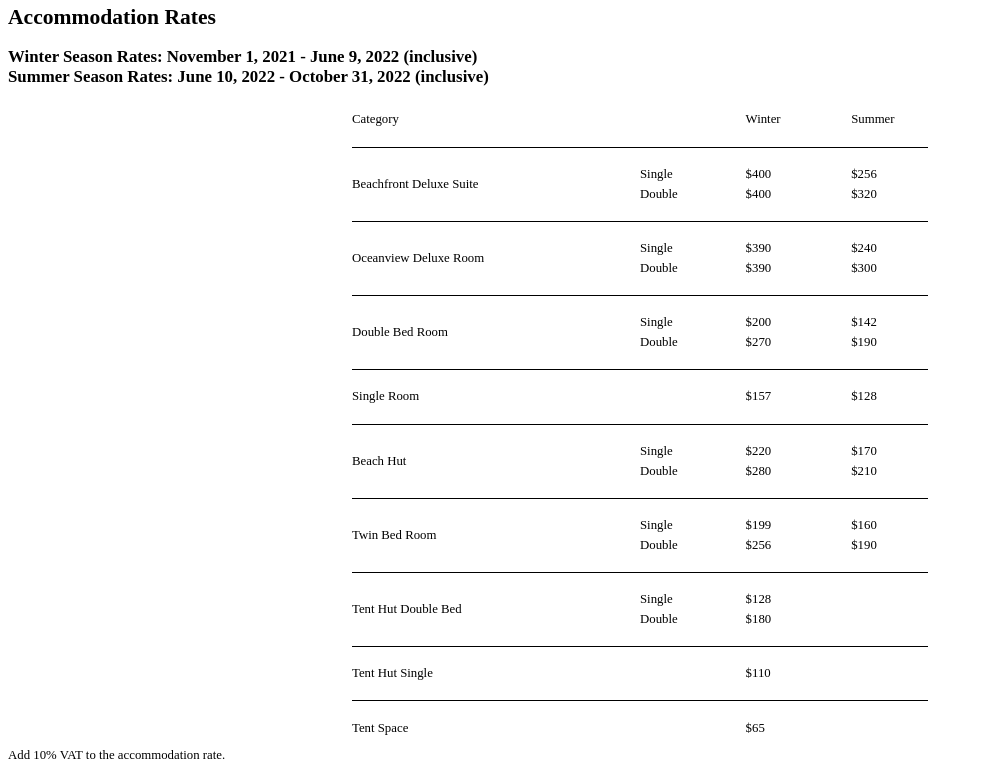
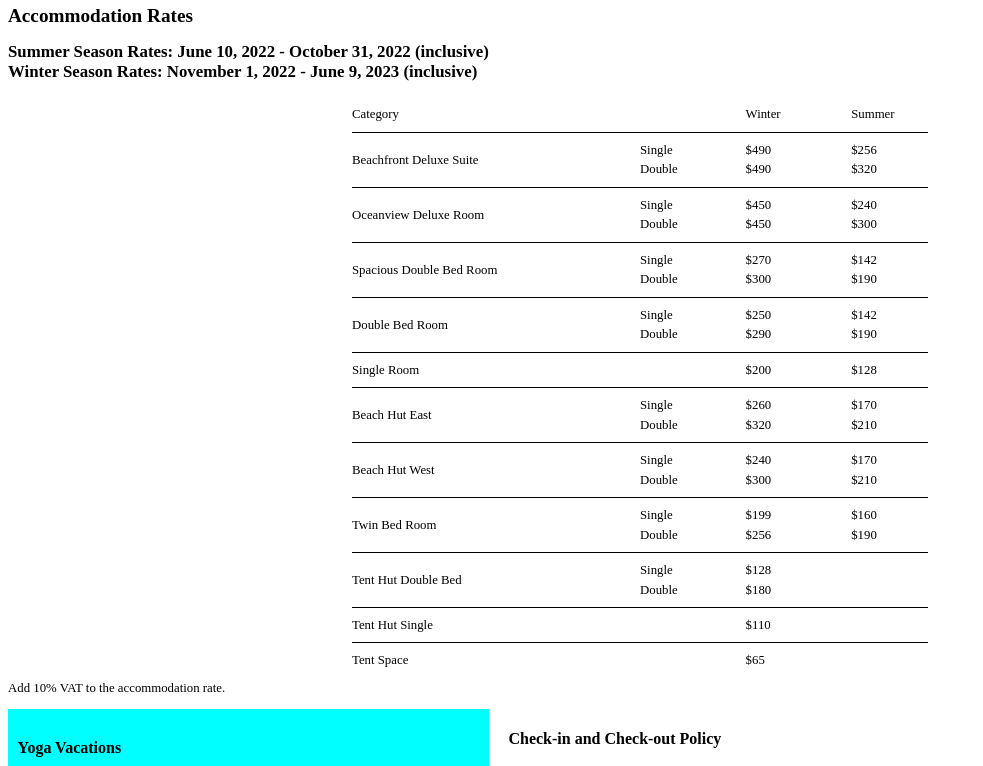
Before and after one commit to iswara108/in-room-documents, a website: page index.html in a window 1280 px wide. Shown: the part 187-953 px from the top of the page, without its empty margins (0-983 px from the left). Drawn offline with Linux system fonts and the light colour scheme; a web font is replaced by a local one.

Commit message:
update prices and styles for 2022-2023

```diff
--- a/index.html
+++ b/index.html
@@ -6,6 +6,16 @@
   header {
     font-family: 'Times New Roman', Times, serif;
     font-size: 0.9rem;
+  }
+
+  h1 {text-align: center;}
+
+  h2 {
+    font-size:1.2rem;
+  }
+
+  h3 {
+    margin-top: 0.1rem;
   }
 
   button#print {
@@ -67,12 +77,12 @@
     display:flex;
     flex-direction: column;
     align-items:center;
-    gap:.2in;
+    gap:.1in;
   }
 
   .price-table .row:not(:first-of-type) {
     border-top:1px solid;
-    padding-top:.2in;
+    padding-top:.1in;
   }
 
 
@@ -94,7 +104,11 @@
     <h1>Welcome to the Yoga Retreat</h1>
     <h2>Accommodation Rates</h2>
 
-    <h3>Winter Season Rates: November 1, 2021 - June 9, 2022 (inclusive)<br>Summer Season Rates: June 10, 2022 - October 31, 2022 (inclusive)</h3>
+    <h3>
+      Summer Season Rates: June 10, 2022 - October 31, 2022 (inclusive)
+      <br>
+      Winter Season Rates: November 1, 2022 - June 9, 2023 (inclusive)
+    </h3>
   </header>
   <main>
     <article class="prices">
@@ -111,10 +125,10 @@
           <div class="room-name">Beachfront Deluxe Suite</div>
           <div class="room-price">
             <div class="price-type">Single</div>
-            <div class="price-winter">$400</div>
+            <div class="price-winter">$490</div>
             <div class="price-summer">$256</div>
             <div class="price-type">Double</div>
-            <div class="price-winter">$400</div>
+            <div class="price-winter">$490</div>
             <div class="price-summer">$320</div>
           </div>
         </div>
@@ -122,21 +136,32 @@
           <div class="room-name">Oceanview Deluxe Room</div>
           <div class="room-price">
             <div class="price-type">Single</div>
-            <div class="price-winter">$390</div>
+            <div class="price-winter">$450</div>
             <div class="price-summer">$240</div>
             <div class="price-type">Double</div>
-            <div class="price-winter">$390</div>
+            <div class="price-winter">$450</div>
             <div class="price-summer">$300</div>
+          </div>
+        </div>
+        <div class="row">
+          <div class="room-name">Spacious Double Bed Room</div>
+          <div class="room-price">
+            <div class="price-type">Single</div>
+            <div class="price-winter">$270</div>
+            <div class="price-summer">$142</div>
+            <div class="price-type">Double</div>
+            <div class="price-winter">$300</div>
+            <div class="price-summer">$190</div>
           </div>
         </div>
         <div class="row">
           <div class="room-name">Double Bed Room</div>
           <div class="room-price">
             <div class="price-type">Single</div>
-            <div class="price-winter">$200</div>
+            <div class="price-winter">$250</div>
             <div class="price-summer">$142</div>
             <div class="price-type">Double</div>
-            <div class="price-winter">$270</div>
+            <div class="price-winter">$290</div>
             <div class="price-summer">$190</div>
           </div>
         </div>
@@ -144,18 +169,29 @@
           <div class="room-name">Single Room</div>
           <div class="room-price">
             <div class="price-type"></div>
-            <div class="price-winter">$157</div>
+            <div class="price-winter">$200</div>
             <div class="price-summer">$128</div>
           </div>
         </div>
         <div class="row">
-          <div class="room-name">Beach Hut</div>
+          <div class="room-name">Beach Hut East</div>
           <div class="room-price">
             <div class="price-type">Single</div>
-            <div class="price-winter">$220</div>
+            <div class="price-winter">$260</div>
             <div class="price-summer">$170</div>
             <div class="price-type">Double</div>
-            <div class="price-winter">$280</div>
+            <div class="price-winter">$320</div>
+            <div class="price-summer">$210</div>
+          </div>
+        </div>
+        <div class="row">
+          <div class="room-name">Beach Hut West</div>
+          <div class="room-price">
+            <div class="price-type">Single</div>
+            <div class="price-winter">$240</div>
+            <div class="price-summer">$170</div>
+            <div class="price-type">Double</div>
+            <div class="price-winter">$300</div>
             <div class="price-summer">$210</div>
           </div>
         </div>
```
Also changed, not shown: package.json (+2 -6 lines), 1 other file.
